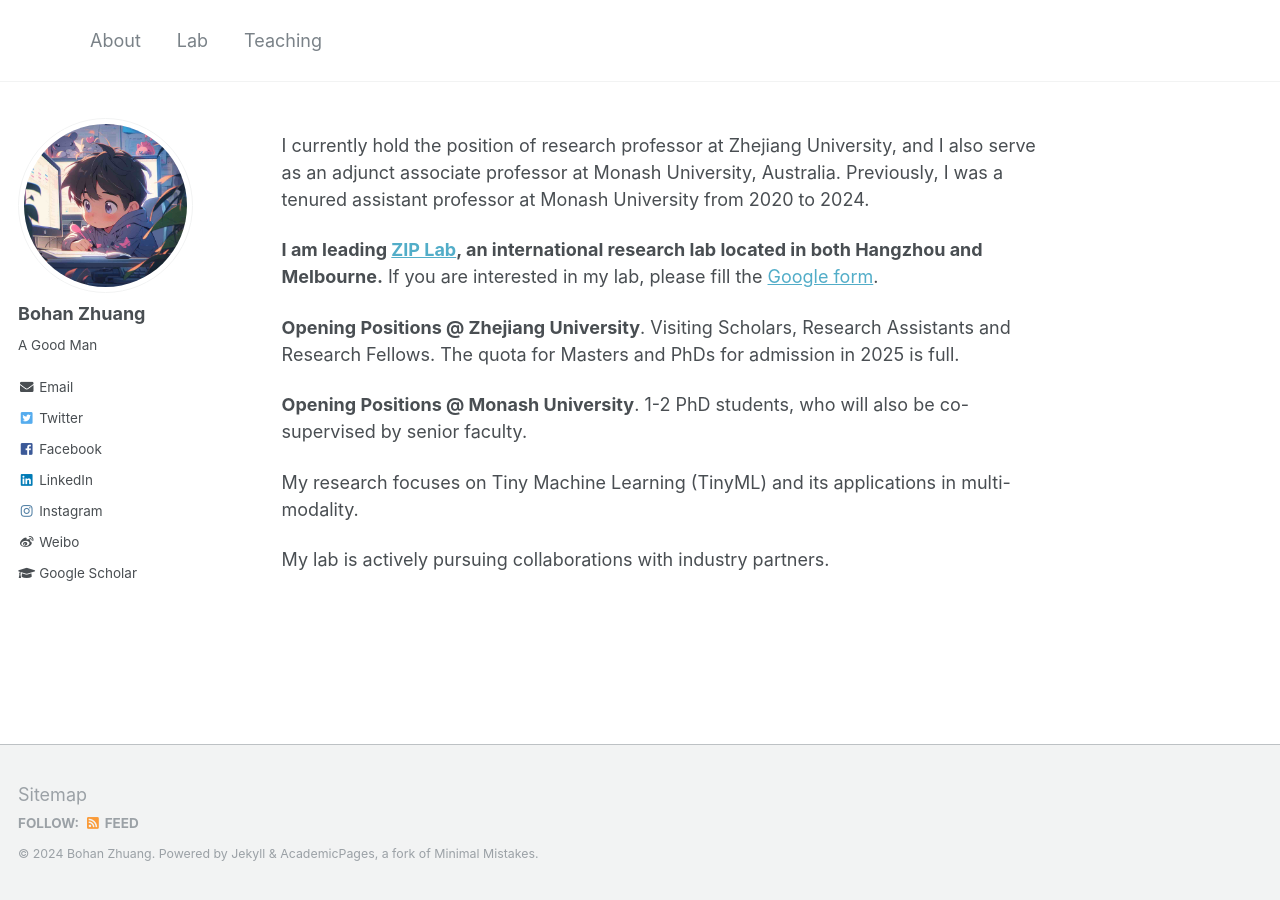
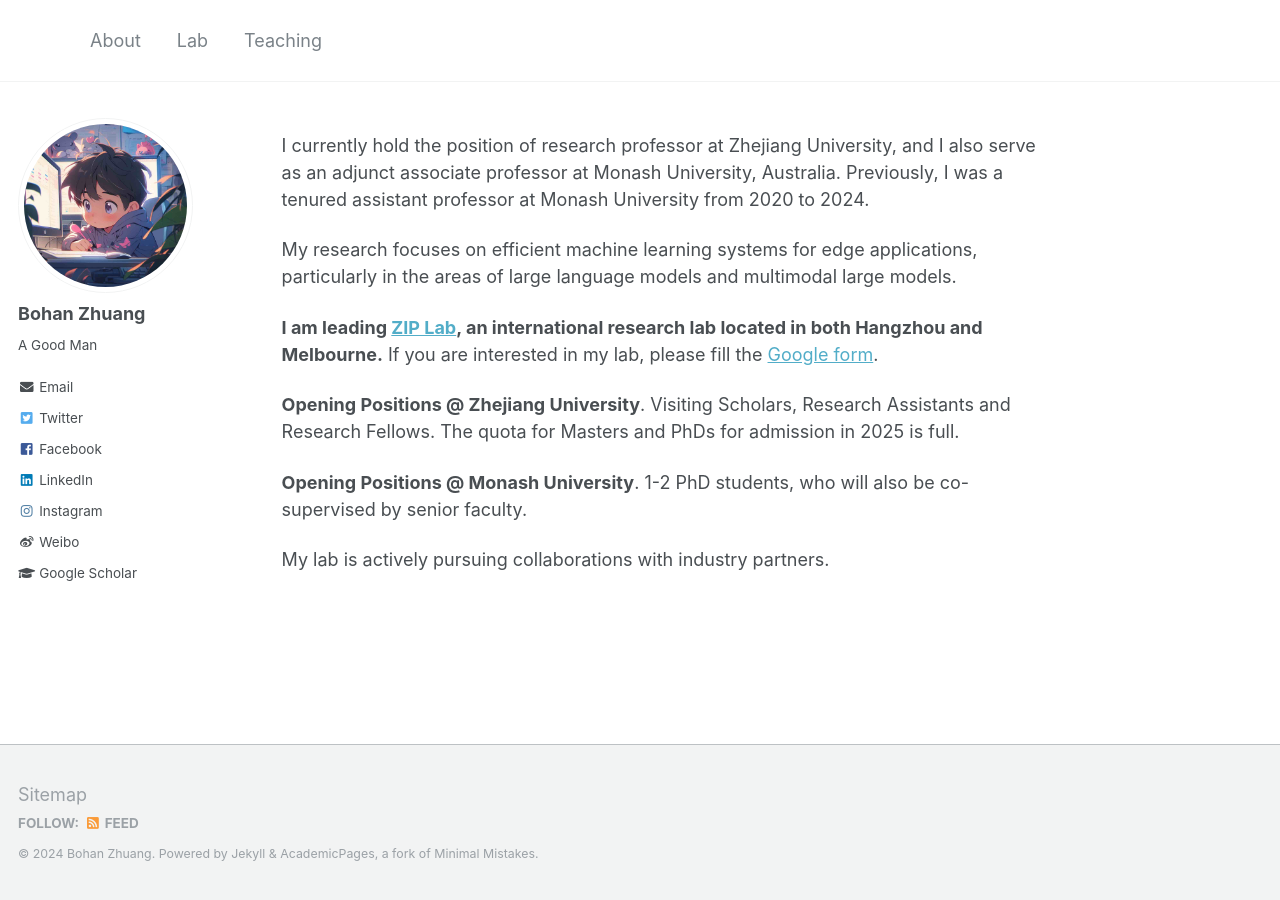
Before and after one commit to bohanzhuang/bohanzhuang.github.io, a Jekyll site: the page built from _pages/about.md, in a window 1280 px wide. Built offline with Jekyll 4.4.1, drawn with Linux system fonts in a browser that asks for light colours.

Commit message:
Update about.md

```diff
--- a/_pages/about.md
+++ b/_pages/about.md
@@ -10,12 +10,12 @@ redirect_from:
 
 I currently hold the position of research professor at Zhejiang University, and I also serve as an adjunct associate professor at Monash University, Australia. Previously, I was a tenured assistant professor at Monash University from 2020 to 2024.
 
+My research focuses on efficient machine learning systems for edge applications, particularly in the areas of large language models and multimodal large models.
+
 **I am leading [ZIP Lab](https://ziplab.github.io/), an international research lab located in both Hangzhou and Melbourne.** If you are interested in my lab, please fill the [Google form](https://forms.gle/UoR8B19y2NsjtGRJ6).
 
 **Opening Positions @ Zhejiang University**. Visiting Scholars, Research Assistants and Research Fellows. The quota for Masters and PhDs for admission in 2025 is full.
 
 **Opening Positions @ Monash University**. 1-2 PhD students, who will also be co-supervised by senior faculty.
 
-My research focuses on Tiny Machine Learning (TinyML) and its applications in multi-modality.
-
 My lab is actively pursuing collaborations with industry partners.
```
